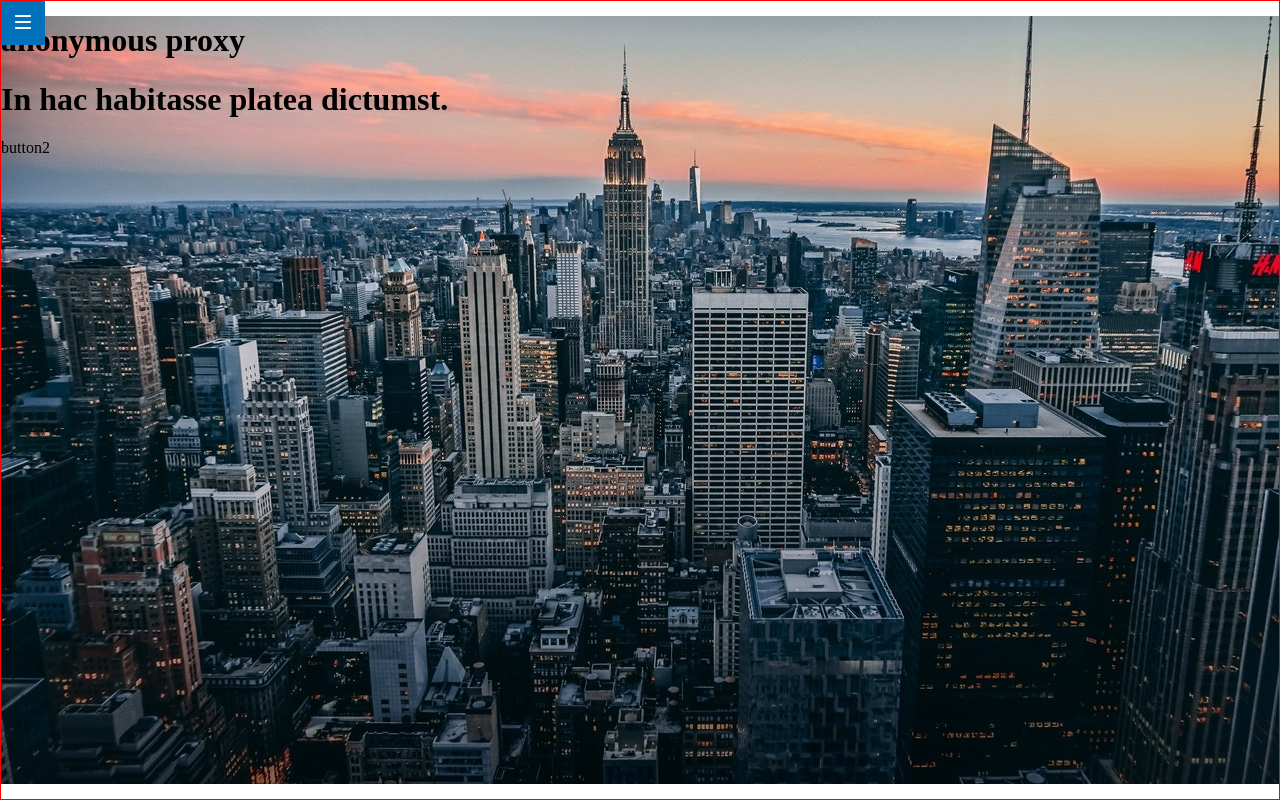
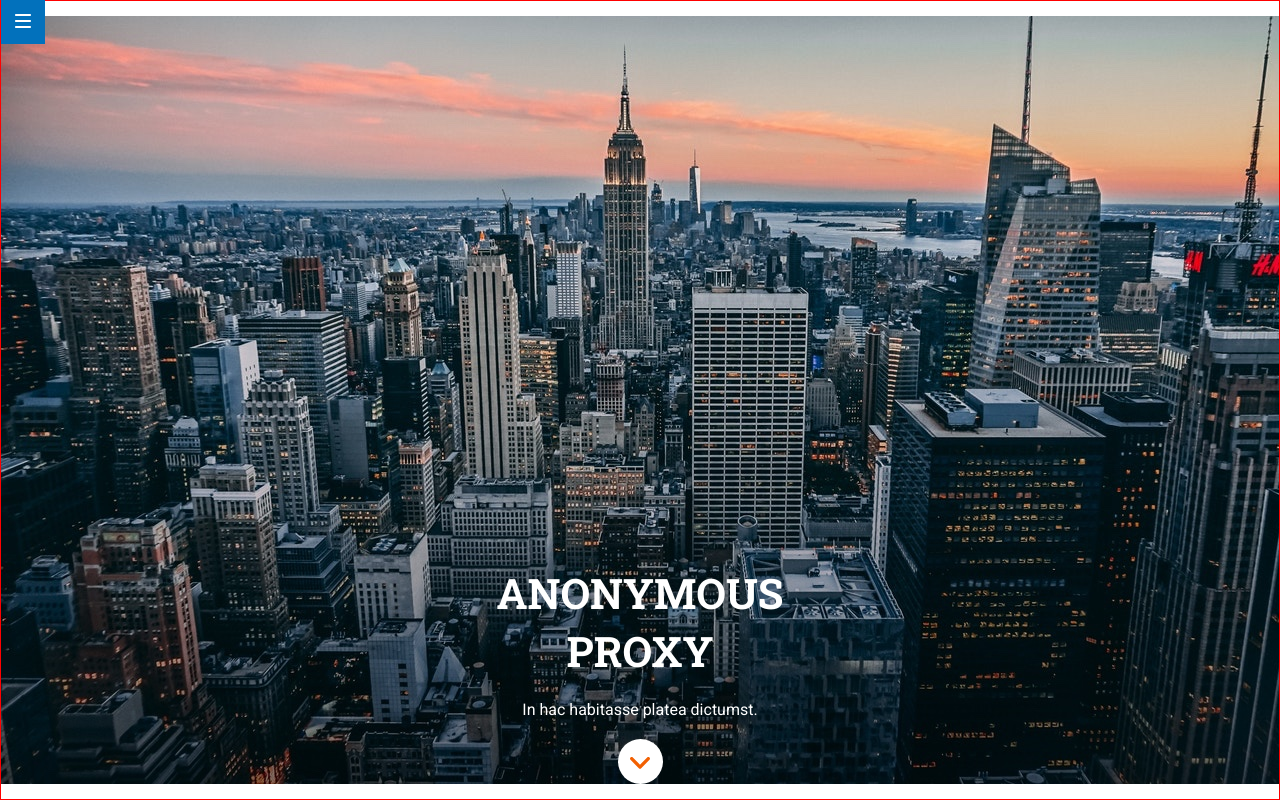
Before and after one commit to anapy/modulo-1-evaluacion-final-anapy, a website: page src/html/index.html in a window 1280 px wide. Shown: the top 800 px of the page. Drawn offline with nearby package versions, Linux system fonts and the light colour scheme; files that its build step writes are made by us from their sources; files whose address does not match are found by name.

Commit message:
header CSS

```diff
--- a/src/html/partials/header.html
+++ b/src/html/partials/header.html
@@ -1,14 +1,21 @@
 <header class="page__header">
     <div class="page__header--icon">
-        <a href="#" title="Ir a Adalab"><img class="floating-menu" src="./assets/images/ico-menu.svg" alt="Go to Adalab" width="100%"></a>
+        <a href="#" title="Ir a Adalab"><img class="floating-menu" src="./assets/images/ico-menu.svg" alt="Go to Adalab"
+                width="100%"></a>
     </div>
-    <div class="page__header--title">
-        <h1>anonymous proxy</h1>
+    <div class="wrapper">
+        <div class="page__header--title">
+            <h1>
+                <span class="title">anonymous</span>
+                <span class="title">proxy</span>
+            </h1>
+        </div>
+        <div class="page__header--claim">
+            <span>In hac habitasse platea dictumst.</span>
+        </div>
+        <div class="page__header--button">
+            <a href="#" title="Go to 3 Reasons To Purchase"><img class="arrow" src="./assets/images/ico-scroll-down.svg"></a>
+        </div>
     </div>
-    <div class="page__header--claim">
-        <h1>In hac habitasse platea dictumst.</h1>
-    </div>
-    <div class="page__header--button">
-        <a href="#" title="Go to 3 Reasons To Purchase">button2</a>
-    </div>
+
 </header>
--- a/src/scss/core/_reset.scss
+++ b/src/scss/core/_reset.scss
@@ -38,7 +38,7 @@ main {
  */
 
 h1 {
-  font-size: 2em;
+  font-size: inherit;
   margin: 0.67em 0;
 }
 
--- a/src/scss/layout/_header.scss
+++ b/src/scss/layout/_header.scss
@@ -1,15 +1,52 @@
 .page__header {
     background: url('../images/cover.jpg') no-repeat center;
     height: 100vh;
+    color: $color-light;
+    font-family: $font-secondary;
+    .wrapper {
+        padding: 15px;
+        height: 100%;
+        display: flex;
+        flex-direction: column;
+        justify-content: flex-end;
+        align-items: center;
+        position: relative;
+    }
     &--icon{
         position: fixed;
+        top: 0;
         height: 44px;
         width: 44px;
         background-color: $color-primary-medium;
-        text-align: center;
+        z-index: 1;
         .floating-menu {
             padding: 14px;
         }
     }
 
+    &--title {
+        text-align: center;
+        text-transform: uppercase;
+        font-size: 42px;
+        .title {
+            display: block;
+            padding: 5px
+        }
+    }
+
+    &--claim {
+        font-family: $font-main;
+        padding: 20px;
+    }
+    &--button {
+        height: 45px;
+        width: 45px;
+        text-align: center;
+        background-color: $color-light;
+        border-radius: 50%;
+        .arrow {
+            padding-top: 18px;
+        }
+    }
+
 }
--- a/src/scss/main.scss
+++ b/src/scss/main.scss
@@ -10,3 +10,12 @@
   color: inherit;
   text-decoration: none;
 }
+
+html {
+    font-size: 16px;
+}
+
+h1 {
+    margin: 0;
+    padding: 0;
+}
```
